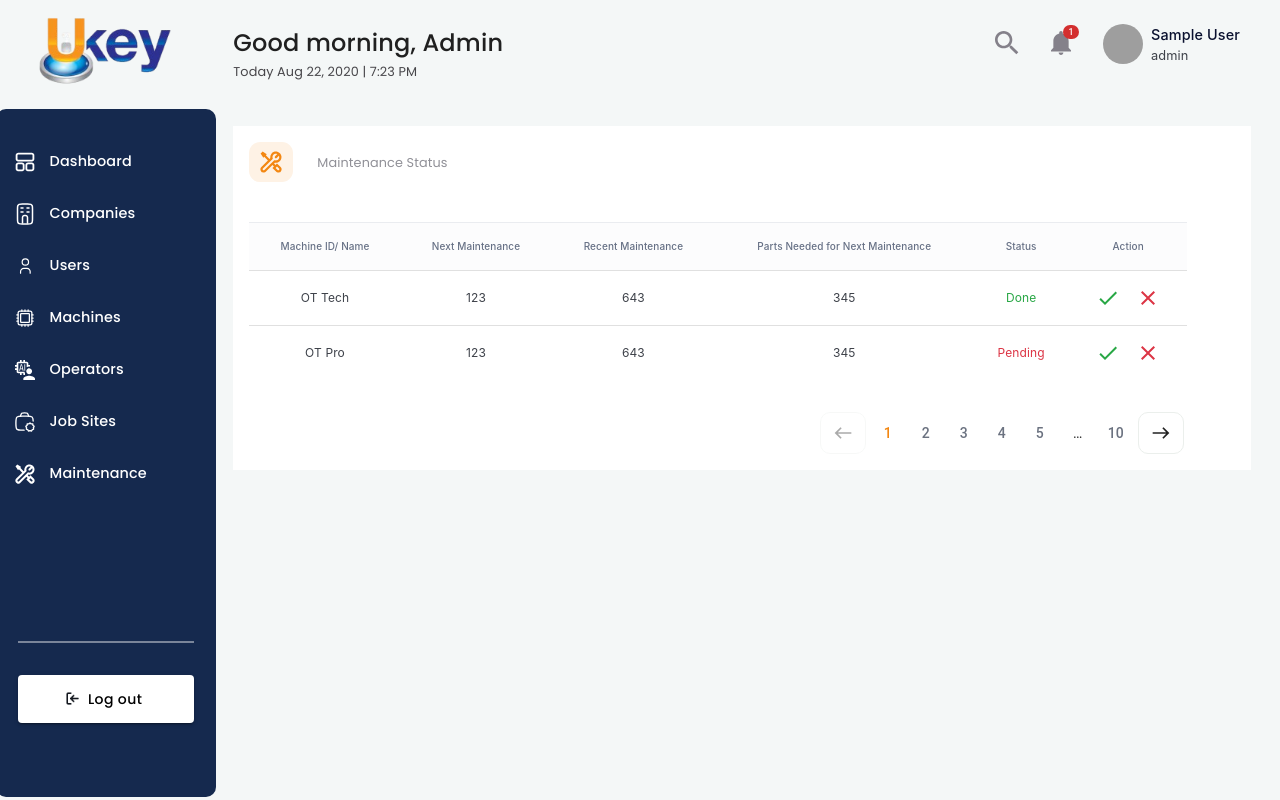
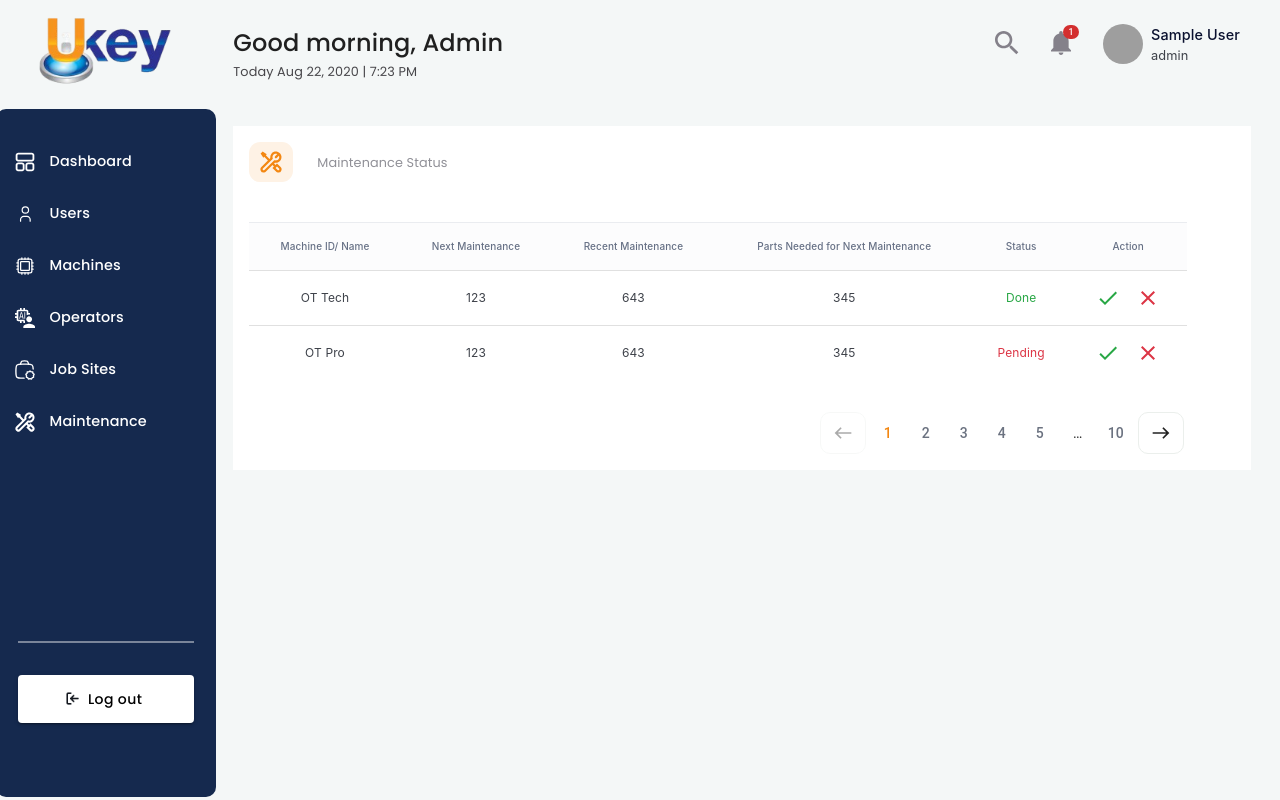
Before and after one commit to GhazanfarIjazOcta/U-KEY, a React (Create React App) app: page /dashboard/maintenance in a window 1280 px wide. Built offline with nearby package versions, Linux system fonts and the light colour scheme; no server answers; sample sign-in values are in the browser's storage; grey boxes are pictures that could not be loaded; the HTML template or start-up script is replaced by a standard one.

Commit message:
v2 version date 23

```diff
--- a/src/components/LayoutComponents/Sidebar/Sidebar.js
+++ b/src/components/LayoutComponents/Sidebar/Sidebar.js
@@ -28,9 +28,15 @@ import {
 import { useNavigate } from "react-router-dom";
 
 import { signOut, getAuth } from "firebase/auth";
+import { useUser } from "../../../Context/UserContext";
+
+function Sidebar() {
 
 
-function Sidebar() {
+  const { user, updateUserData } = useUser(); // Destructure user data from context
+  console.log("user role is " , user.role)
+  // const { storedUser } = useAuth();
+  // console.log("user role is actually on sidebar ", storedUser);
   const navigate = useNavigate();
   const [selectedItem, setSelectedItem] = useState(null);
 
@@ -65,6 +71,25 @@ function Sidebar() {
     { text: "Job Sites", icon: JobLogo, selectedIcon: SelectedJobLogo, route: "job-sites" },
     { text: "Maintenance", icon: MaintenanceLogo, selectedIcon: SelectedMaintenanceLogo, route: "maintenance", },
   ];
+
+  const AdminlistItems = [
+    { text: "Dashboard", icon: DashboardLogo, selectedIcon: SelectedDashboardLogo, route: "/dashboard" },
+
+    { text: "Users", icon: UserLogo, selectedIcon: SelectedUserLogo, route: "user-management" },
+    { text: "Machines", icon: MachinesLogo, selectedIcon: SelectedMachinesLogo, route: "machines", },
+    { text: "Operators", icon: OperatorsLogo, selectedIcon: SelectedOperatorLogo, route: "operators", },
+    { text: "Job Sites", icon: JobLogo, selectedIcon: SelectedJobLogo, route: "job-sites" },
+    { text: "Maintenance", icon: MaintenanceLogo, selectedIcon: SelectedMaintenanceLogo, route: "maintenance", },
+  ]
+
+  const CustomerlistItems = [
+
+
+  ]
+
+  // Conditionally set the list items based on the userRole
+  const listToRender = user.role === "superAdmin" ? listItems : AdminlistItems;
+
   return (
     <Box
       flex={2}
@@ -114,7 +139,7 @@ function Sidebar() {
         >
           <Box sx={listStyle} mt={"1rem"}>
             <List>
-              {listItems.map((item, index) => (
+              {listToRender.map((item, index) => (
                 <ListItem
                   button
                   key={item.text}
--- a/src/components/RegistrationComponents/Login/Login.js
+++ b/src/components/RegistrationComponents/Login/Login.js
@@ -260,6 +260,7 @@ function Login() {
     };
 
     const redirectToDashboard = (role) => {
+
         if (role === "admin") navigate("/dashboard");
         else if (role === "employee") navigate("/user-dashboard");
         else navigate("/dashboard");
```
